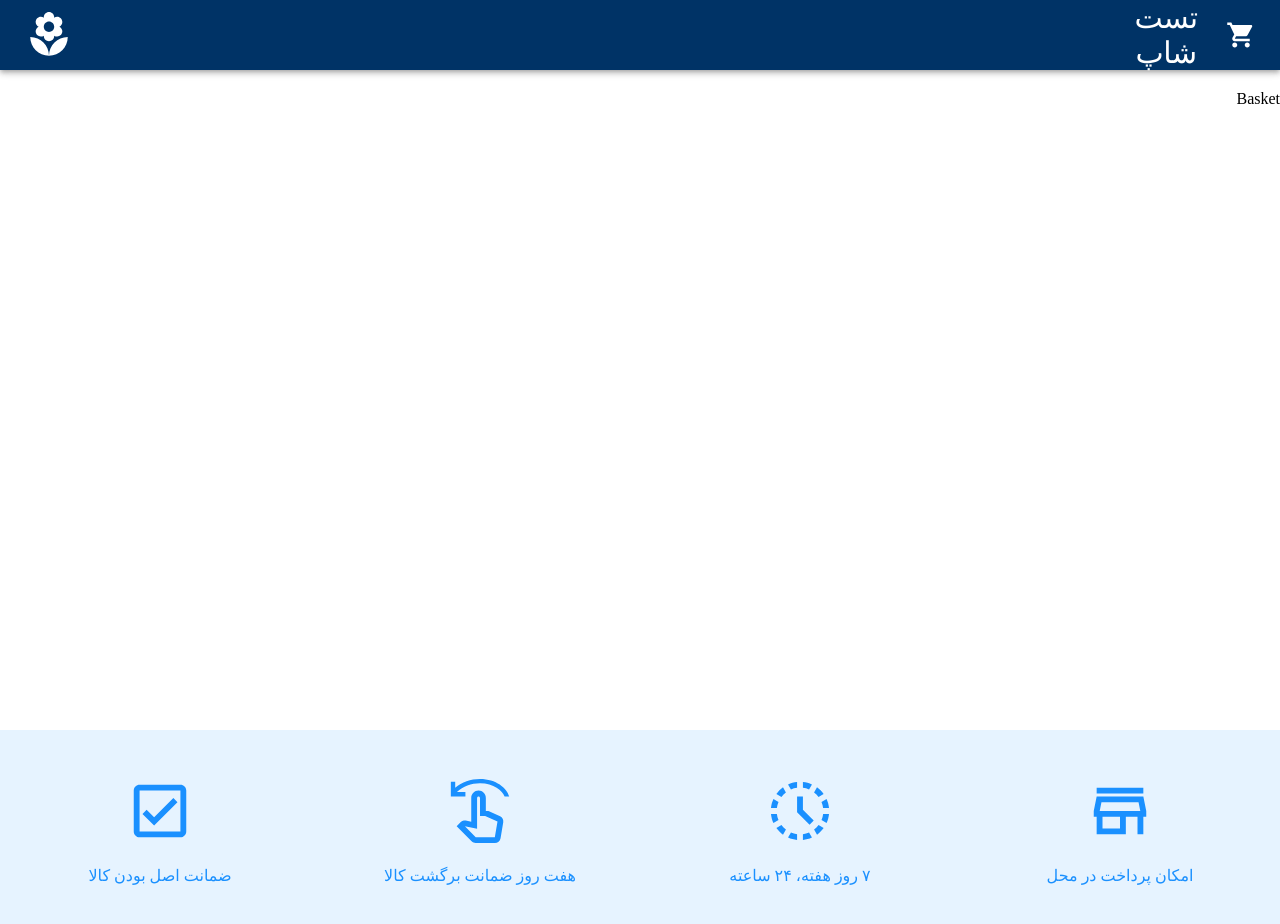
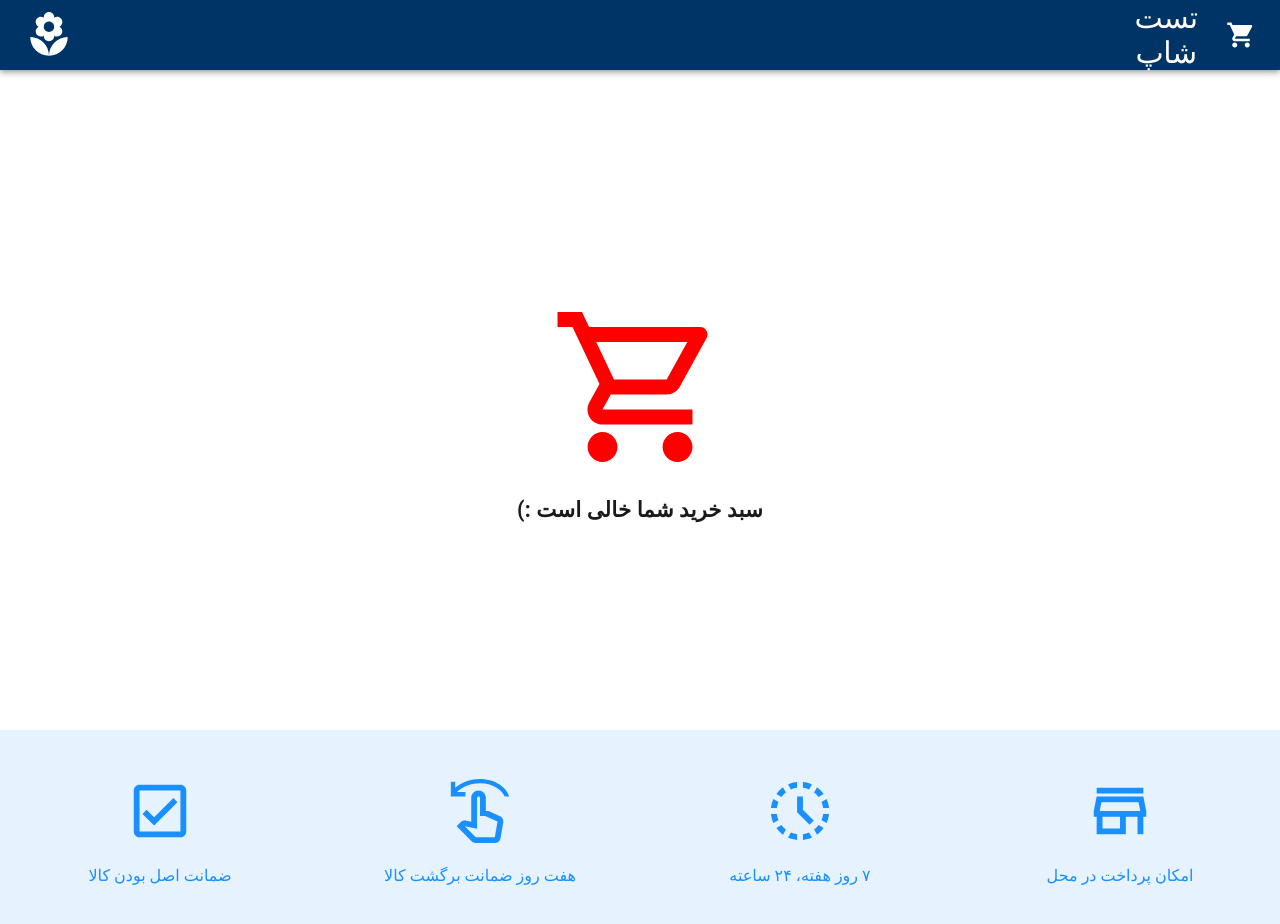
Before and after one commit to omids0/test-shop, a Next.js app: page /basket in a window 1280 px wide. Shown: the top 924 px of the page. Built offline with nearby package versions, Linux system fonts and the light colour scheme.

Commit message:
empty basket component added

```diff
--- a/components/Basket.js
+++ b/components/Basket.js
@@ -1,11 +1,18 @@
-import React from 'react'
-import { useSelector } from 'react-redux'
-import Layout from './Layout'
+import React from "react";
+import { useSelector } from "react-redux";
+import EmptyBasket from "./EmptyBasket";
+import Layout from "./Layout";
 
 export default function Basket() {
-  const basketLentgh = useSelector(state => state.basketItemReducer.basketItems)
+  const basketLentgh = useSelector(
+    (state) => state.basketItemReducer.basketItems
+  );
 
-  return (
-    <Layout title={`Basket (${basketLentgh.length})`}>Basket</Layout>
-  )
+  if(basketLentgh.length < 1){
+    return <Layout title={`Basket is empty`}>
+      <EmptyBasket />
+    </Layout>
+  }
+
+  return <Layout title={`Basket (${basketLentgh.length})`}>Basket</Layout>;
 }
--- /dev/null
+++ b/components/EmptyBasket.js
@@ -0,0 +1,12 @@
+import React from 'react'
+import ShoppingCartOutlinedIcon from '@mui/icons-material/ShoppingCartOutlined';
+import { Typography } from '@mui/material';
+
+export default function EmptyBasket() {
+  return (
+    <div className='empty-basket'>
+        <ShoppingCartOutlinedIcon sx={{ fontSize: '18rem', color: '#ff0000', marginBottom: '2rem'}} />
+        <Typography variant='h4' component='p' sx={{color: '#1a1a1a', fontWeight: 'bold'}}>{`سبد خرید شما خالی است :)`}</Typography>
+    </div>
+  )
+}
--- a/styles/globals.css
+++ b/styles/globals.css
@@ -20,3 +20,10 @@ body {
 .header-name{
   font-size: 1rem
 }
+.empty-basket{
+  display: flex;
+  flex-direction: column;
+  justify-content: center;
+  align-items: center;
+  height: 80vh;
+}
```
